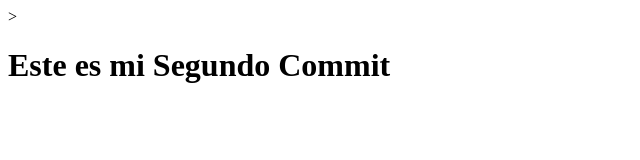
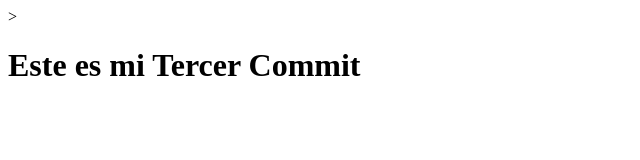
Before and after one commit to rchernandezd/TestGit, a plain HTML site: page index.html in a window 1280 px wide. Shown: the whole page, without its empty margins (0-640 px from the left). Drawn offline with Linux system fonts and the light colour scheme.

Commit message:
Tercer Commit

```diff
--- a/index.html
+++ b/index.html
@@ -7,6 +7,6 @@
     <title>Primera Prueba</title>
 </head>
 <body>
-    <h1>Este es mi Segundo Commit</h1>
+    <h1>Este es mi Tercer Commit</h1>
 </body>
 </html>
```
